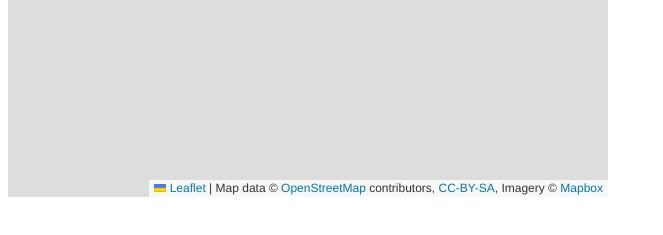
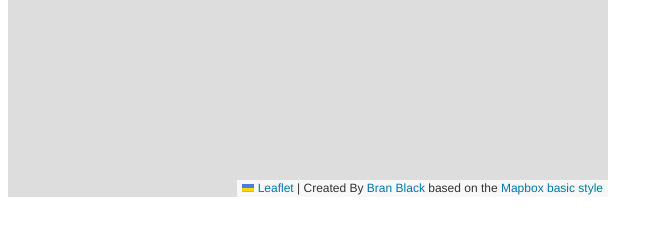
Before and after one commit to BranBlack3125/mooreasatellite, a plain HTML site: page index.html in a window 1280 px wide. Shown: the part 211-446 px from the top of the page, without its empty margins (0-663 px from the left). Drawn offline with nearby package versions, Linux system fonts and the light colour scheme.

Commit message:
Update index.html

```diff
--- a/index.html
+++ b/index.html
@@ -21,11 +21,9 @@
 
 L.tileLayer('https://api.tiles.mapbox.com/v4/{id}/{z}/{x}/{y}.png?access_token={accessToken}', {
 		maxZoom: 18,
-		attribution: 'Map data &copy; <a href="https://www.openstreetmap.org/">OpenStreetMap</a> contributors, ' +
-			'<a href="https://creativecommons.org/licenses/by-sa/2.0/">CC-BY-SA</a>, ' +
-			'Imagery © <a href="https://www.mapbox.com/">Mapbox</a>',
+		attribution: 'Created By <a href="https://github.com/branblack3125/">Bran Black</a> based on the <a href="assets/license.txt">Mapbox basic style</a>',
 		id: 'cjsaqdbxg07yr1fteytlsyg05',
-    accessToken: 'pk.eyJ1IjoiYnJhbmJsYWNrMzEyNSIsImEiOiJjanNhcTJranUwMjMyNGFtdW1qMWJjNGMxIn0.wLu_5Js0p_ID7uzARstN7g'
+   		accessToken: 'pk.eyJ1IjoiYnJhbmJsYWNrMzEyNSIsImEiOiJjanNhcTJranUwMjMyNGFtdW1qMWJjNGMxIn0.wLu_5Js0p_ID7uzARstN7g'
 	}).addTo(mymap);
 
 </script>
```
